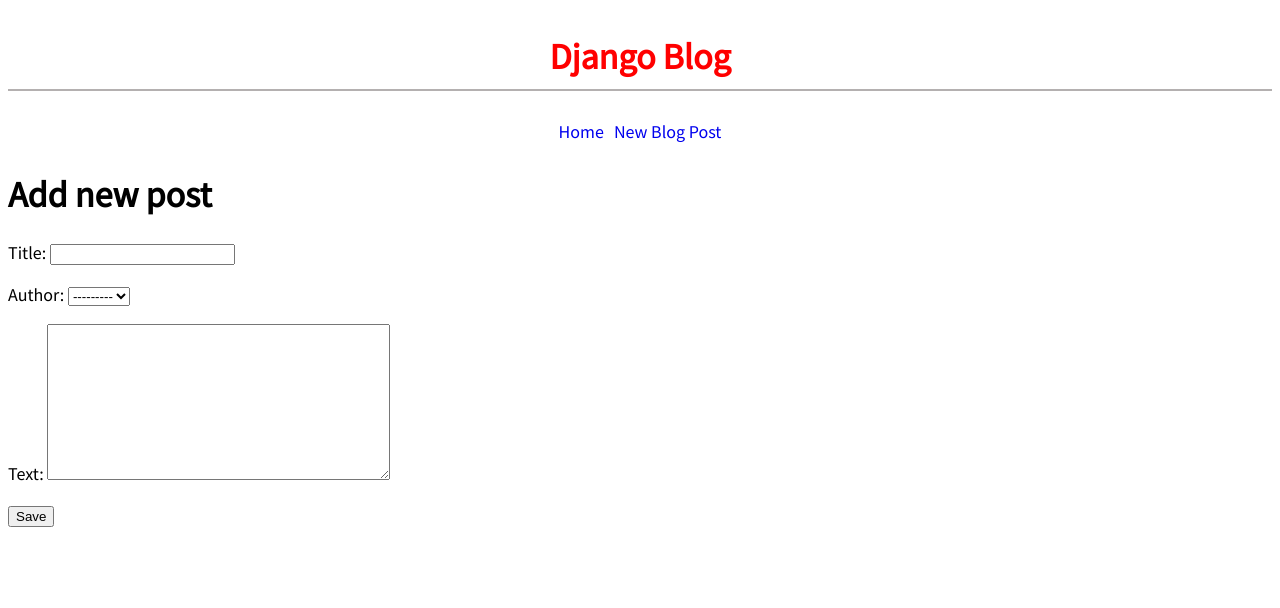
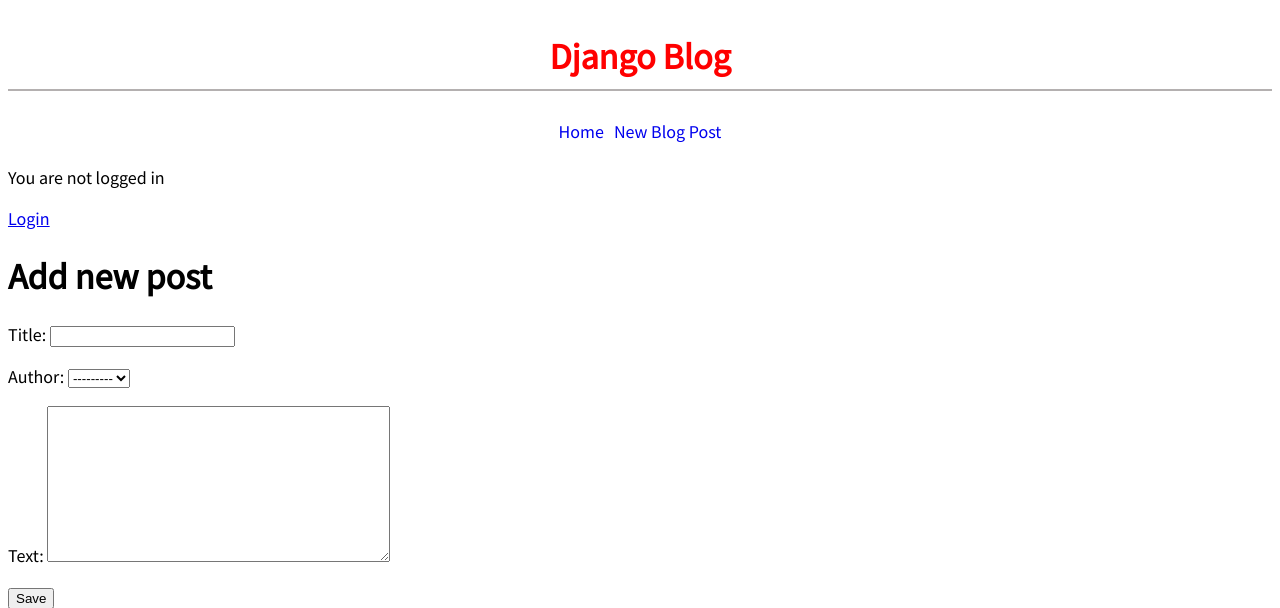
Before and after one commit to liampc/Django-projects, a Django app: page /post/new in a window 1280 px wide. Shown: the top 608 px of the page. Run offline with Django 3.2, Linux system fonts and the light colour scheme.

Commit message:
add login link in base.html

```diff
--- a/templates/base.html
+++ b/templates/base.html
@@ -17,6 +17,13 @@
             <a href="{% url 'post_new' %}">New Blog Post</a>
         </div>
     </header>
+    {% if user.is_authenticated %}
+        <p>Hi {{user.username}}!</p>
+        {% else %}
+        <p> You are not logged in </p>
+        <a href="{% url 'login' %}">Login</a>
+
+    {% endif %}
     <div>
         {% block content %}
         {% endblock content %}
```
